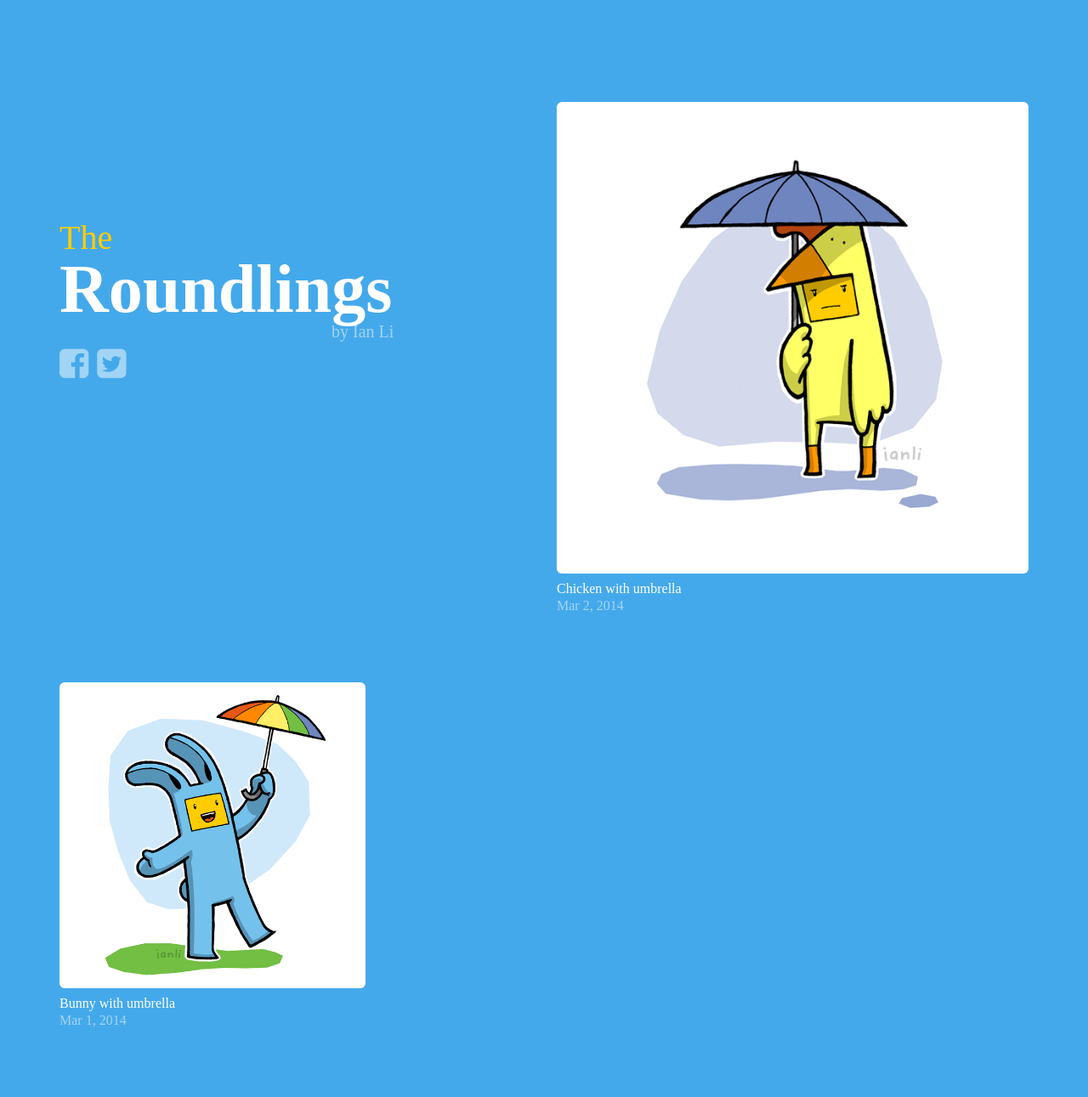
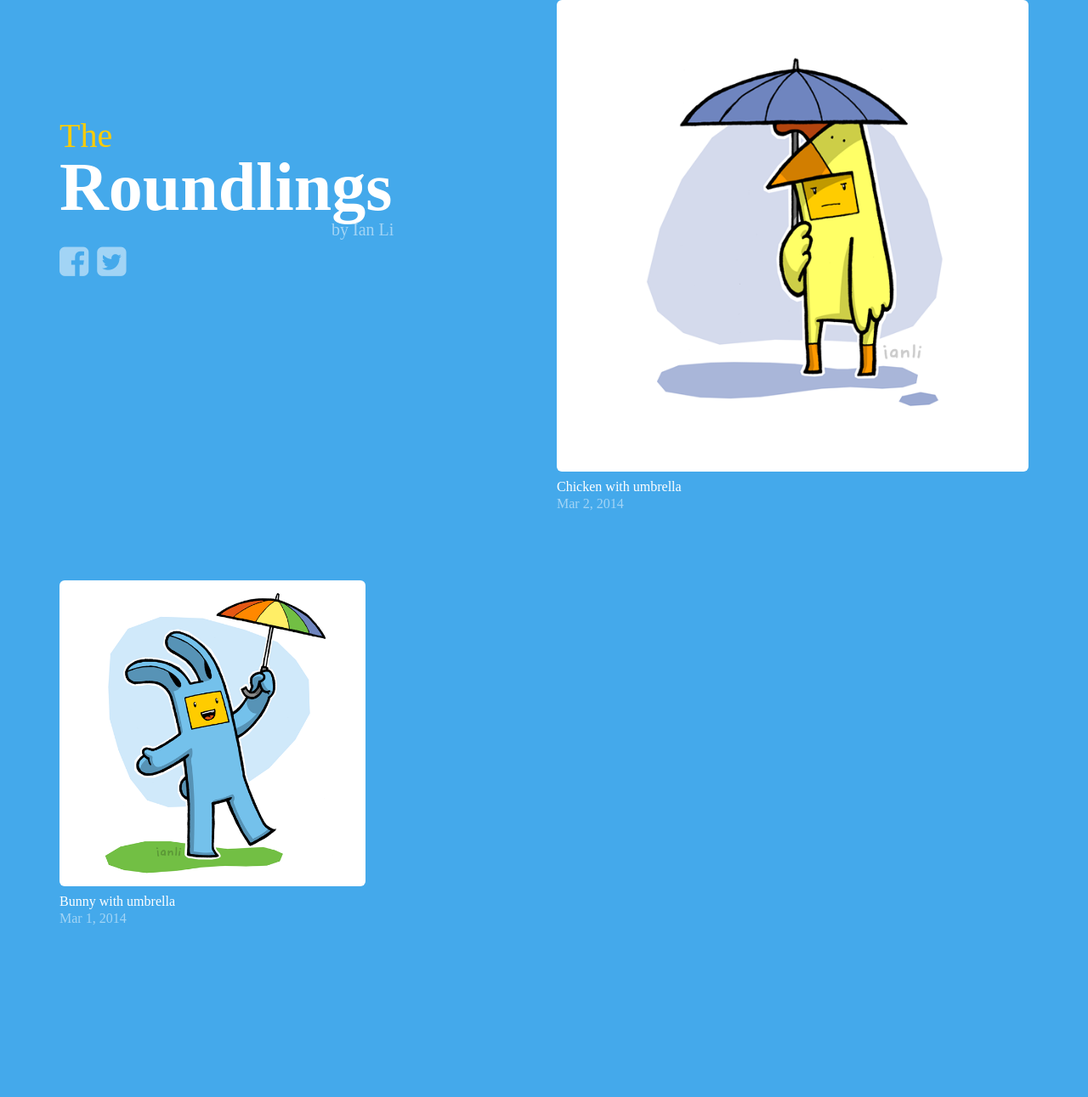
Before and after one commit to ianli/roundlings.com, a Jekyll site: the page built from index.html, in a window 1280 px wide. Shown: the whole page at 85% size. Built offline with Jekyll 4.4.1, drawn with Linux system fonts in a browser that asks for light colours; nearby versions of some CDN libraries; some web fonts are replaced; comment, search, counter and statistics services are not loaded; after the commit the page ends 1171 px from its top, so only the background shows below that.

Commit message:
Added CSS for different media and posts

```diff
--- a/css/roundlings.css
+++ b/css/roundlings.css
@@ -57,8 +57,13 @@
 }
 
 .post-item {
-  margin-bottom:20px;
+  margin:0 0 20px;
+  color:#fff;
 }
+  .post-item:hover {
+    color:#fff;
+    text-decoration:none;
+  }
 .post-img {
   margin-bottom:8px;
 }
@@ -74,9 +79,7 @@
 
 /* Small */
 @media (min-width: 768px) {
-  .header {
-    padding-top:96px;
-  }
+
   .header h1 {
     line-height:64px;
     font-size:64px;
@@ -85,34 +88,52 @@
     line-height:32px;
     font-size:32px;
   }
+  .header h2 {
+    margin-top:-8px;
+    margin-left:260px;
+    line-height:16px;
+    font-size:16px;
+  }
+
   .social {
     font-size:32px;
   }
+
+
 }
 
 /* Medium */
 @media (min-width: 992px) {
-  body {
-    padding:64px;
+  .header {
+    padding-top:48px;
   }
   .header h1 {
     line-height:72px;
     font-size:72px;
   }
   .header h1>span {
-    line-height:32px;
-    font-size:32px;
+    line-height:36px;
+    font-size:36px;
+  }
+  .header h2 {
+    margin-top:-9px;
+    margin-left:290px;
+    line-height:18px;
+    font-size:18px;
+  }
+
+  .container-index {
+    margin-top:64px;
+    margin-bottom:64px;
+  }
+
+  .container-posts .header {
+    padding-top:0;
   }
 }
 
 /* Large */
 @media (min-width: 1200px) {
-  body {
-    padding:120px 0;
-  }
-  .social {
-    font-size:40px;
-  }
   .header {
     padding-top:120px;
   }
@@ -129,21 +150,26 @@
     margin-left:320px;
     line-height:20px;
     font-size:20px;
-    opacity:0.50;
   }
+
+  .social {
+    font-size:40px;
+  }
+
   .post-item {
     margin-bottom:80px;
   }
-  .post-img {
-    margin-bottom:8px;
+
+  .container-index {
+    margin-top:120px;
+    margin-bottom:120px;
   }
-  .post-title {
-    font-size:16px;
-    line-height:20px;
+
+  .container-posts {
+    margin-top:40px;
+    margin-bottom:40px;
   }
-  .post-date {
-    font-size:16px;
-    line-height:20px;
-    opacity:0.5;
+  .container-posts .header {
+    padding-top:0;
   }
 }
```
